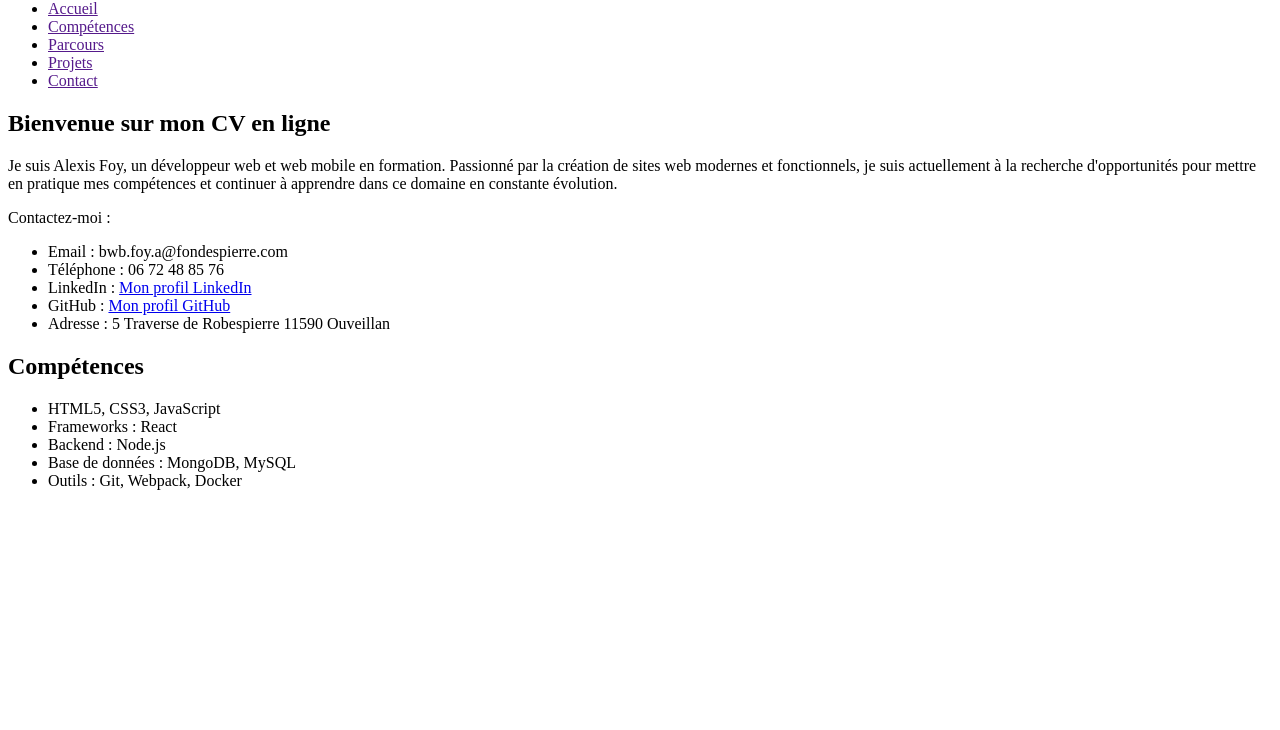
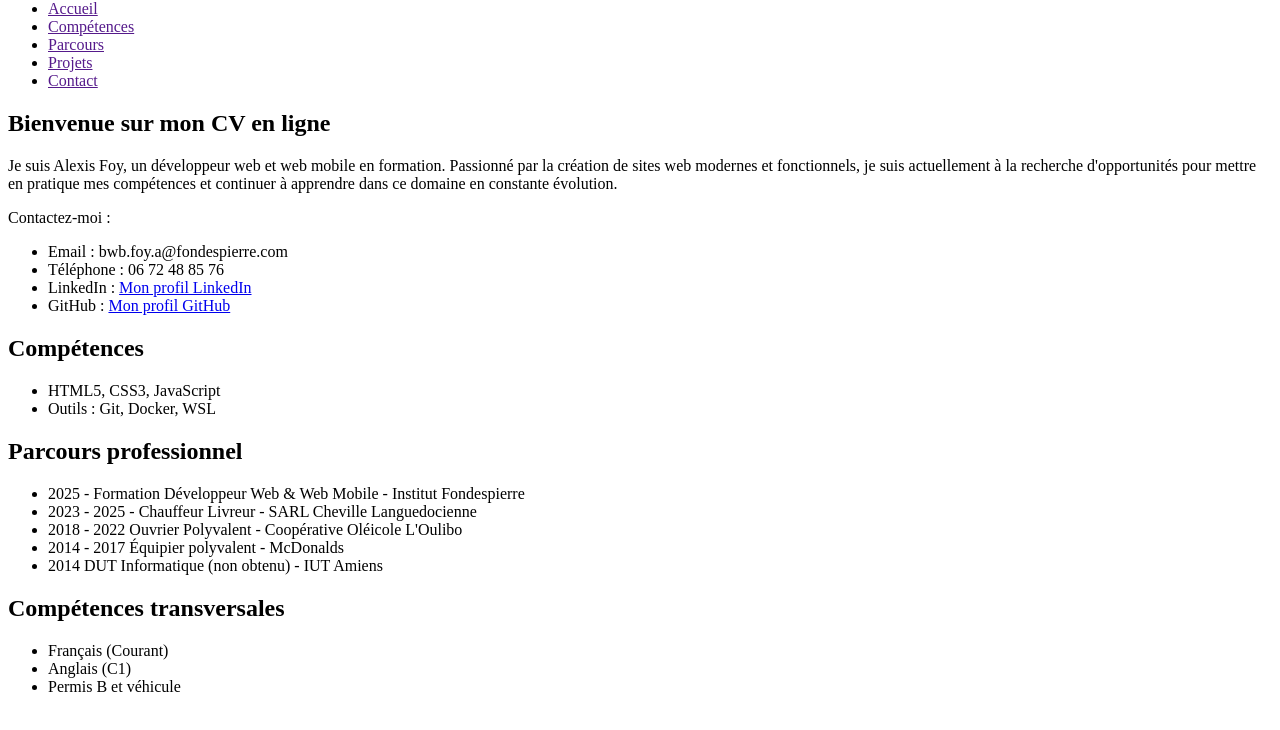
Before and after one commit to AlexBWeb/moncv, a plain HTML site: page site/index.html in a window 1280 px wide. Shown: the part 66-796 px from the top of the page. Drawn offline with Linux system fonts and the light colour scheme.

Commit message:
ajout de sections

```diff
--- a/site/index.html
+++ b/site/index.html
@@ -36,17 +36,31 @@
                 <li>Téléphone : 06 72 48 85 76</li>
                 <li>LinkedIn : <a href="https://www.linkedin.com/in/alexis-foy-592179385/">Mon profil LinkedIn</a></li>
                 <li>GitHub : <a href="https://github.com/AlexBWeb">Mon profil GitHub</a></li>
-                <li>Adresse : 5 Traverse de Robespierre 11590 Ouveillan</li>
             </ul>
         </adress>
         <section>
             <h2>Compétences</h2>
             <ul>
                 <li>HTML5, CSS3, JavaScript</li>
-                <li>Frameworks : React</li>
-                <li>Backend : Node.js</li>
-                <li>Base de données : MongoDB, MySQL</li>
-                <li>Outils : Git, Webpack, Docker</li>
+                <li>Outils : Git, Docker, WSL</li>
+            </ul>
+        </section>
+        <section>
+            <h2>Parcours professionnel</h2>
+            <ul>
+                <li>2025 - Formation Développeur Web & Web Mobile - Institut Fondespierre</li>
+                <li>2023 - 2025 - Chauffeur Livreur - SARL Cheville Languedocienne</li>
+                <li>2018 - 2022 Ouvrier Polyvalent - Coopérative Oléicole L'Oulibo</li>
+                <li>2014 - 2017 Équipier polyvalent - McDonalds</li>
+                <li>2014 DUT Informatique (non obtenu) - IUT Amiens</li>
+            </ul>
+        </section>
+        <section>
+            <h2>Compétences transversales</h2>
+            <ul>
+                <li>Français (Courant)</li>
+                <li>Anglais (C1)</li>
+                <li>Permis B et véhicule</li>
             </ul>
     </main>
     <footer>
```
